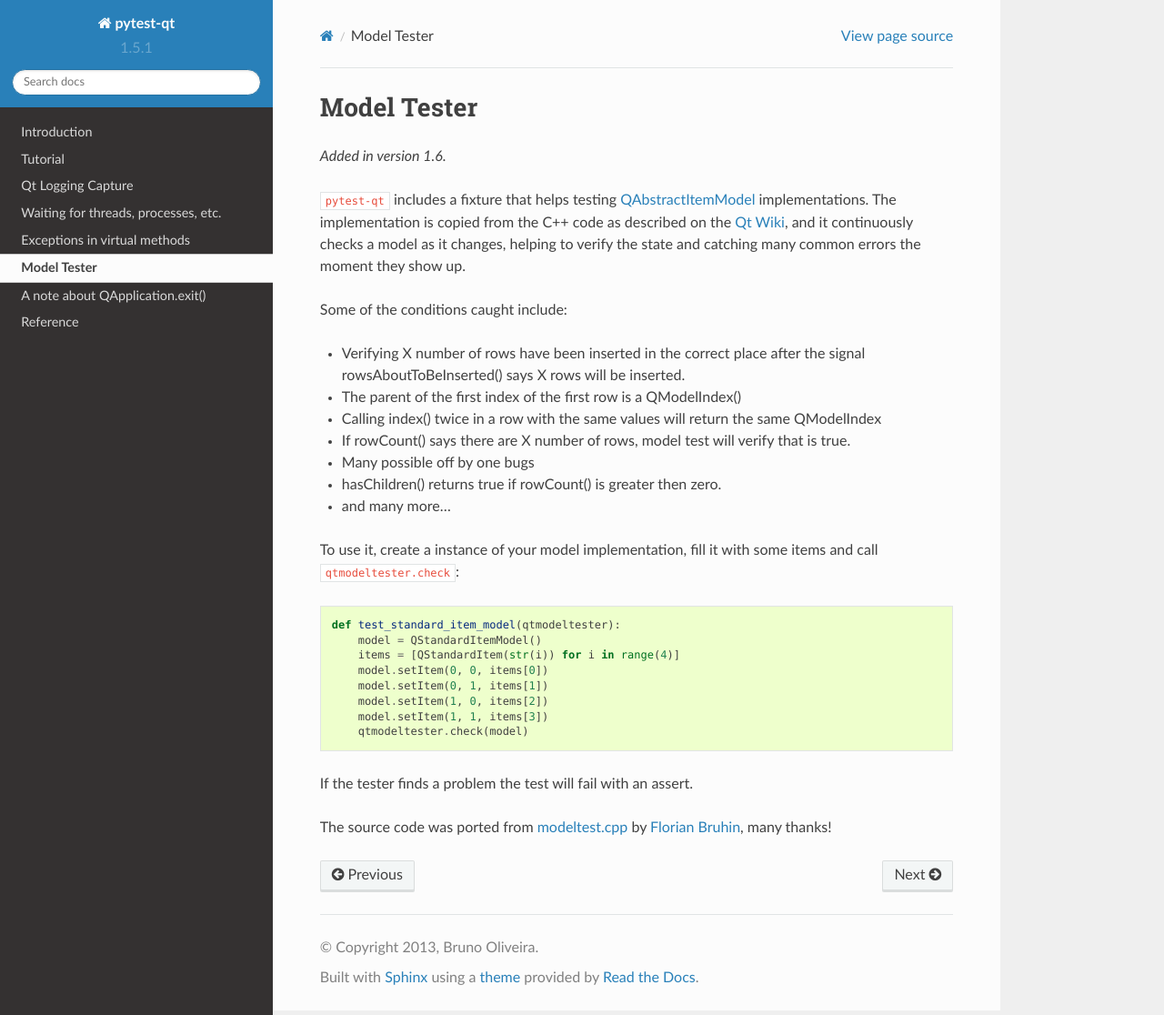
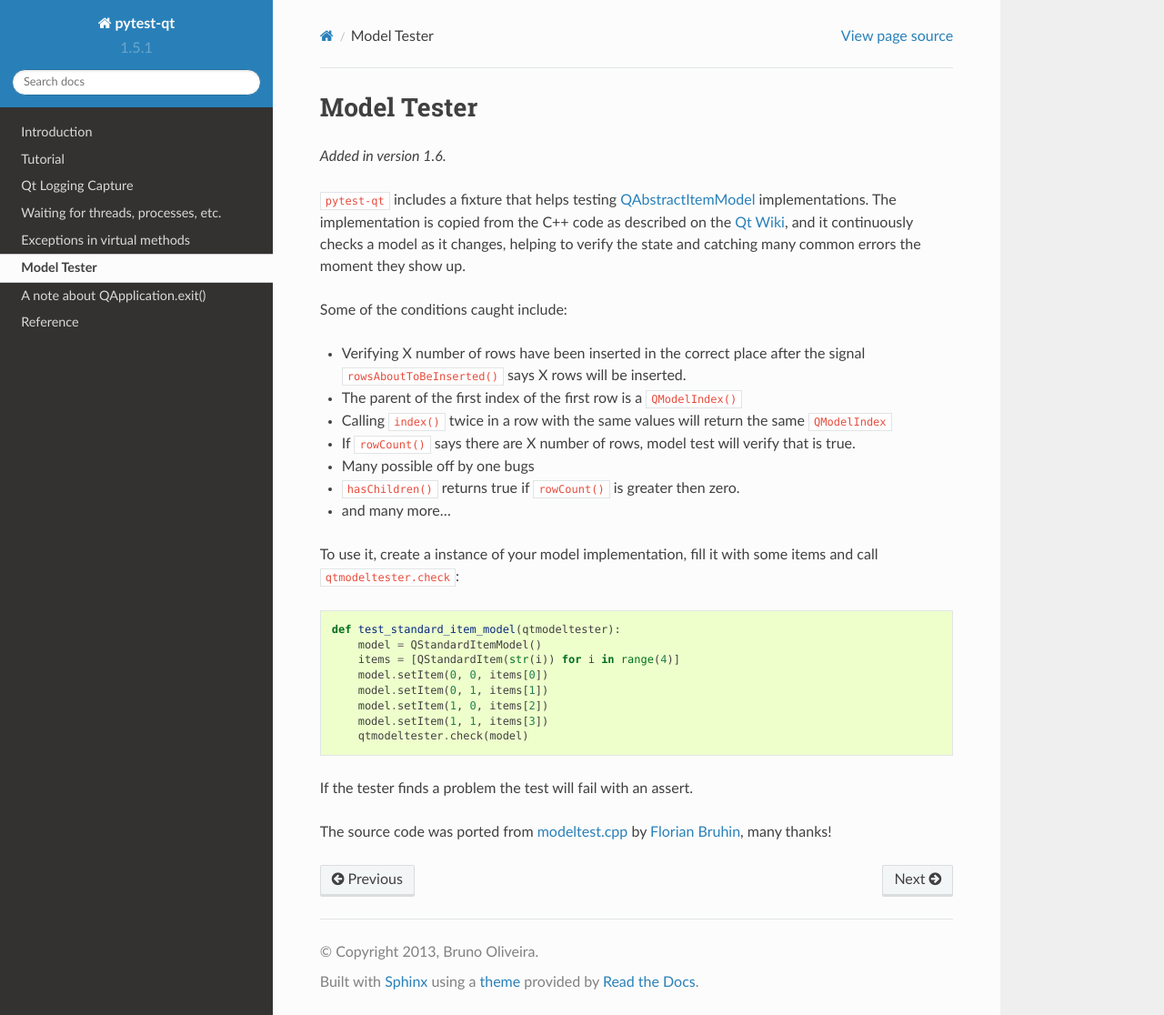
Before and after one commit to pytest-dev/pytest-qt, a Sphinx documentation site: the page built from docs/modeltester.rst, in a window 1280 px wide and 1116 px high. Shown: the whole window at 91% size. Built offline with Sphinx 7.4.7 and the Read the Docs theme 2.0.0, drawn with Linux system fonts in a browser that asks for light colours.

```diff
--- a/docs/modeltester.rst
+++ b/docs/modeltester.rst
@@ -11,12 +11,12 @@ and catching many common errors the moment they show up.
 
 Some of the conditions caught include:
 
-* Verifying X number of rows have been inserted in the correct place after the signal rowsAboutToBeInserted() says X rows will be inserted.
-* The parent of the first index of the first row is a QModelIndex()
-* Calling index() twice in a row with the same values will return the same QModelIndex
-* If rowCount() says there are X number of rows, model test will verify that is true.
+* Verifying X number of rows have been inserted in the correct place after the signal ``rowsAboutToBeInserted()`` says X rows will be inserted.
+* The parent of the first index of the first row is a ``QModelIndex()``
+* Calling ``index()`` twice in a row with the same values will return the same ``QModelIndex``
+* If ``rowCount()`` says there are X number of rows, model test will verify that is true.
 * Many possible off by one bugs
-* hasChildren() returns true if rowCount() is greater then zero.
+* ``hasChildren()`` returns true if ``rowCount()`` is greater then zero.
 * and many more...
 
 To use it, create a instance of your model implementation, fill it with some
```
